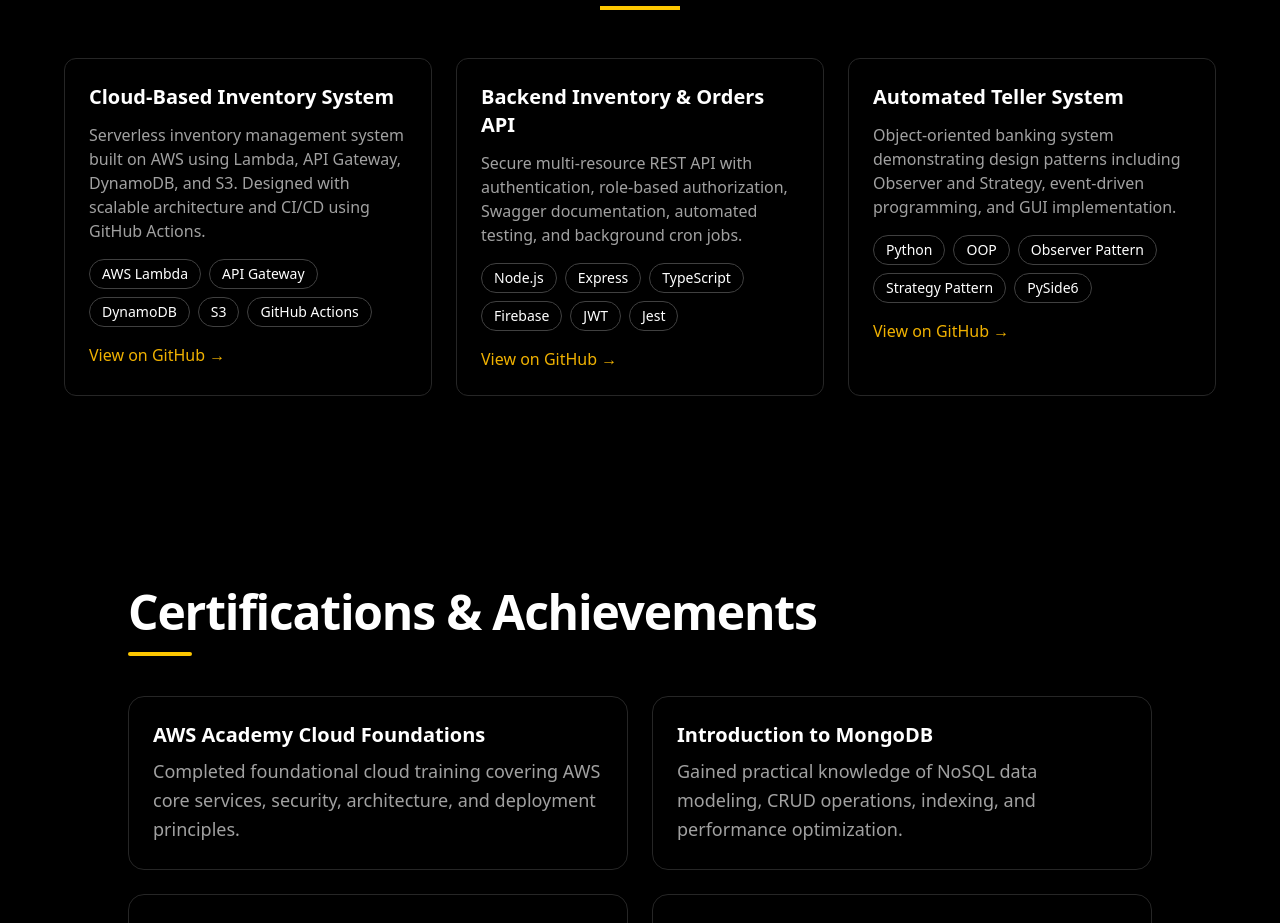
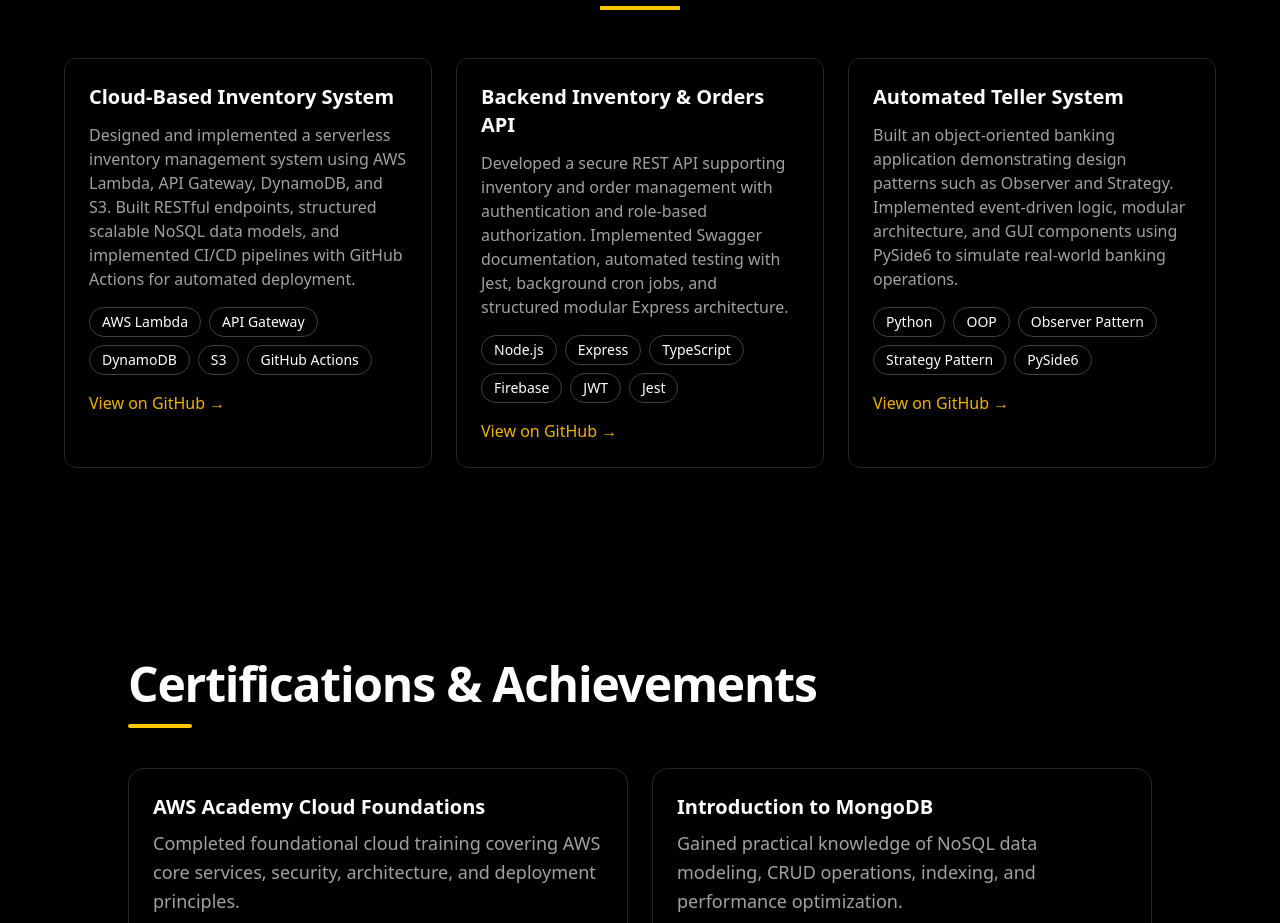
Before and after one commit to jecheta-rrc/nkechi-portfolio, a Next.js app: page / in a window 1280 px wide. Shown: the part 960-1883 px from the top of the page. Built offline with nearby package versions, Linux system fonts and the light colour scheme; a web font is replaced by a local one.

Commit message:
Upgrade project descriptions to technical  format

```diff
--- a/src/data/projects.ts
+++ b/src/data/projects.ts
@@ -9,21 +9,21 @@ export const projects: Project[] = [
   {
     title: "Cloud-Based Inventory System",
     description:
-      "Serverless inventory management system built on AWS using Lambda, API Gateway, DynamoDB, and S3. Designed with scalable architecture and CI/CD using GitHub Actions.",
+      "Designed and implemented a serverless inventory management system using AWS Lambda, API Gateway, DynamoDB, and S3. Built RESTful endpoints, structured scalable NoSQL data models, and implemented CI/CD pipelines with GitHub Actions for automated deployment.",
     tech: ["AWS Lambda", "API Gateway", "DynamoDB", "S3", "GitHub Actions"],
     github: "https://github.com/jecheta-rrc/CI-InventoryApp"
   },
   {
     title: "Backend Inventory & Orders API",
     description:
-      "Secure multi-resource REST API with authentication, role-based authorization, Swagger documentation, automated testing, and background cron jobs.",
+      "Developed a secure REST API supporting inventory and order management with authentication and role-based authorization. Implemented Swagger documentation, automated testing with Jest, background cron jobs, and structured modular Express architecture.",
     tech: ["Node.js", "Express", "TypeScript", "Firebase", "JWT", "Jest"],
     github: "https://github.com/jecheta-rrc/Backend-Project"
   },
   {
     title: "Automated Teller System",
     description:
-      "Object-oriented banking system demonstrating design patterns including Observer and Strategy, event-driven programming, and GUI implementation.",
+      "Built an object-oriented banking application demonstrating design patterns such as Observer and Strategy. Implemented event-driven logic, modular architecture, and GUI components using PySide6 to simulate real-world banking operations.",
     tech: ["Python", "OOP", "Observer Pattern", "Strategy Pattern", "PySide6"],
     github: "https://github.com/jecheta-rrc/Intermediate-Software-Development-Project"
   }
```
